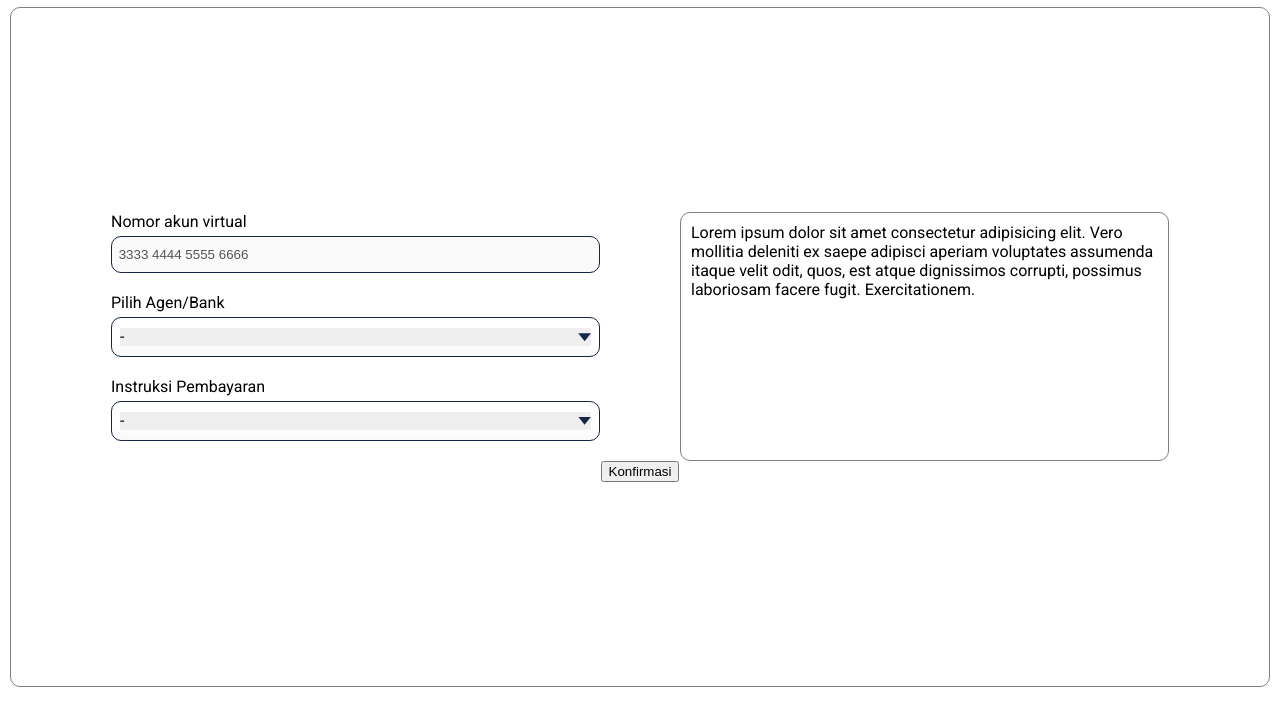
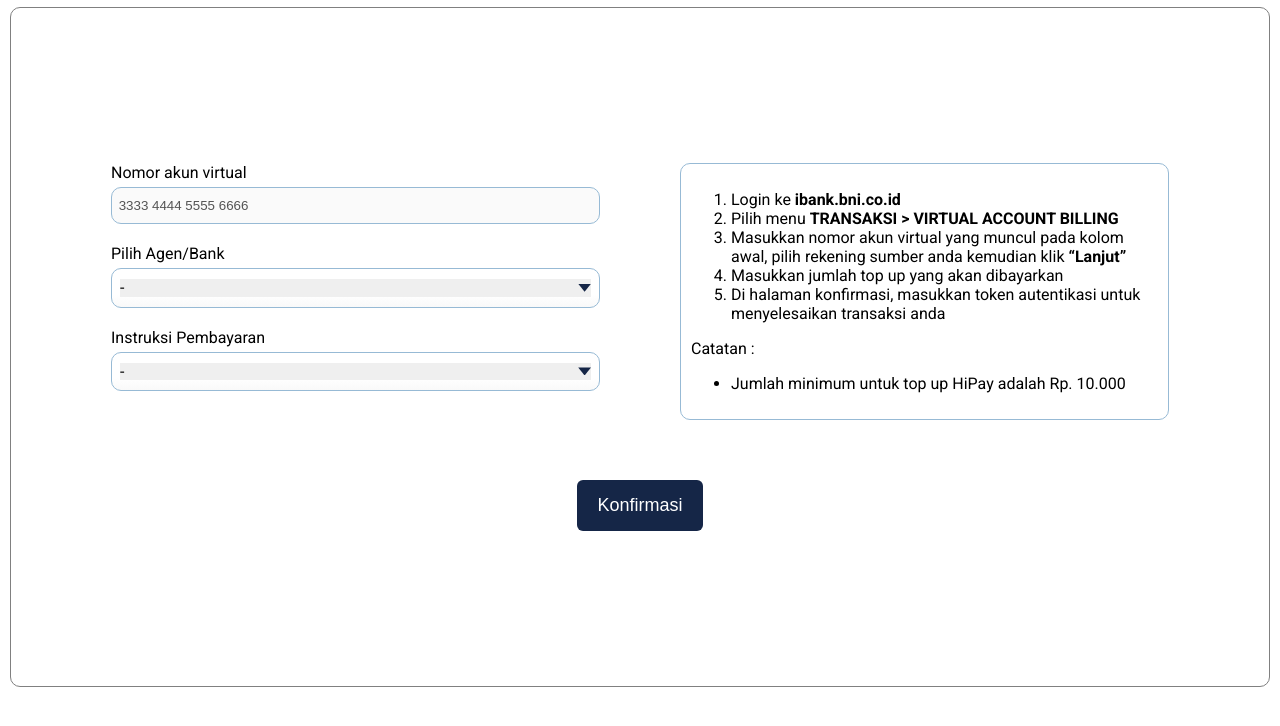
Before and after one commit to NafisHandoko/project-paa, a plain HTML site: page index.html in a window 1280 px wide. Shown: the part 74-800 px from the top of the page. Drawn offline with Linux system fonts and the light colour scheme.

Commit message:
change input border

```diff
--- a/index.html
+++ b/index.html
@@ -88,9 +88,17 @@
                 </div>
                 <div class="instruction-detail">
                     <div class="instruction-text">
-                        Lorem ipsum dolor sit amet consectetur adipisicing elit. Vero mollitia deleniti ex saepe
-                        adipisci aperiam voluptates assumenda itaque velit odit, quos, est atque dignissimos corrupti,
-                        possimus laboriosam facere fugit. Exercitationem.
+                        <ol>
+                            <li>Login ke <strong>ibank.bni.co.id</strong></li>
+                            <li>Pilih menu <strong>TRANSAKSI > VIRTUAL ACCOUNT BILLING</strong></li>
+                            <li>Masukkan nomor akun virtual yang muncul pada kolom awal, pilih rekening sumber anda kemudian klik <strong>“Lanjut”</strong></li>
+                            <li>Masukkan jumlah top up yang akan dibayarkan</li>
+                            <li>Di halaman konfirmasi, masukkan token autentikasi untuk menyelesaikan transaksi anda</li>
+                        </ol>
+                        <p>Catatan :</p>
+                        <ul>
+                            <li>Jumlah minimum untuk top up HiPay adalah Rp. 10.000</li>
+                        </ul>
                     </div>
                 </div>
             </div>
--- a/style.css
+++ b/style.css
@@ -2,6 +2,7 @@
     --color1: #152647;
     --color-active-link: rgba(198, 240, 252, 0.1);
     font-family: 'Roboto', sans-serif;
+    --color-input-border: #97BAD5;
 }
 
 body{
@@ -167,6 +168,7 @@ p,h1,h2,h3{
     height: 80%;
     border: none;
     font-size: 16px;
+    outline: none;
 }
 
 .home-link{
@@ -215,7 +217,7 @@ p,h1,h2,h3{
 }
 
 .instruction-text{
-  border: 1px solid grey;
+  border: 1px solid var(--color-input-border);
   border-radius: 10px;
   padding: 10px;
   height: 100%;
@@ -256,7 +258,7 @@ select {
   width: 100%;
   min-width: 15ch;
   /* max-width: 30ch; */
-  border: 1px solid var(--color1);
+  border: 1px solid var(--color-input-border);
   border-radius: 10px;
   padding: 10px 0.5em;
   /* font-size: 1.25rem; */
@@ -289,7 +291,18 @@ select,
 }
 
 #virtual-acc-num{
-  border: 1px solid var(--color1);
+  border: 1px solid var(--color-input-border);
   border-radius: 10px;
   padding: 10px 0.5em;
 }
+
+.btn-confirm{
+  border: none;
+  background-color: var(--color1);
+  color: white;
+  border-radius: 6px;
+  padding: 15px 20px;
+  margin-top: 60px;
+  cursor: pointer;
+  font-size: 18px;
+}
```
